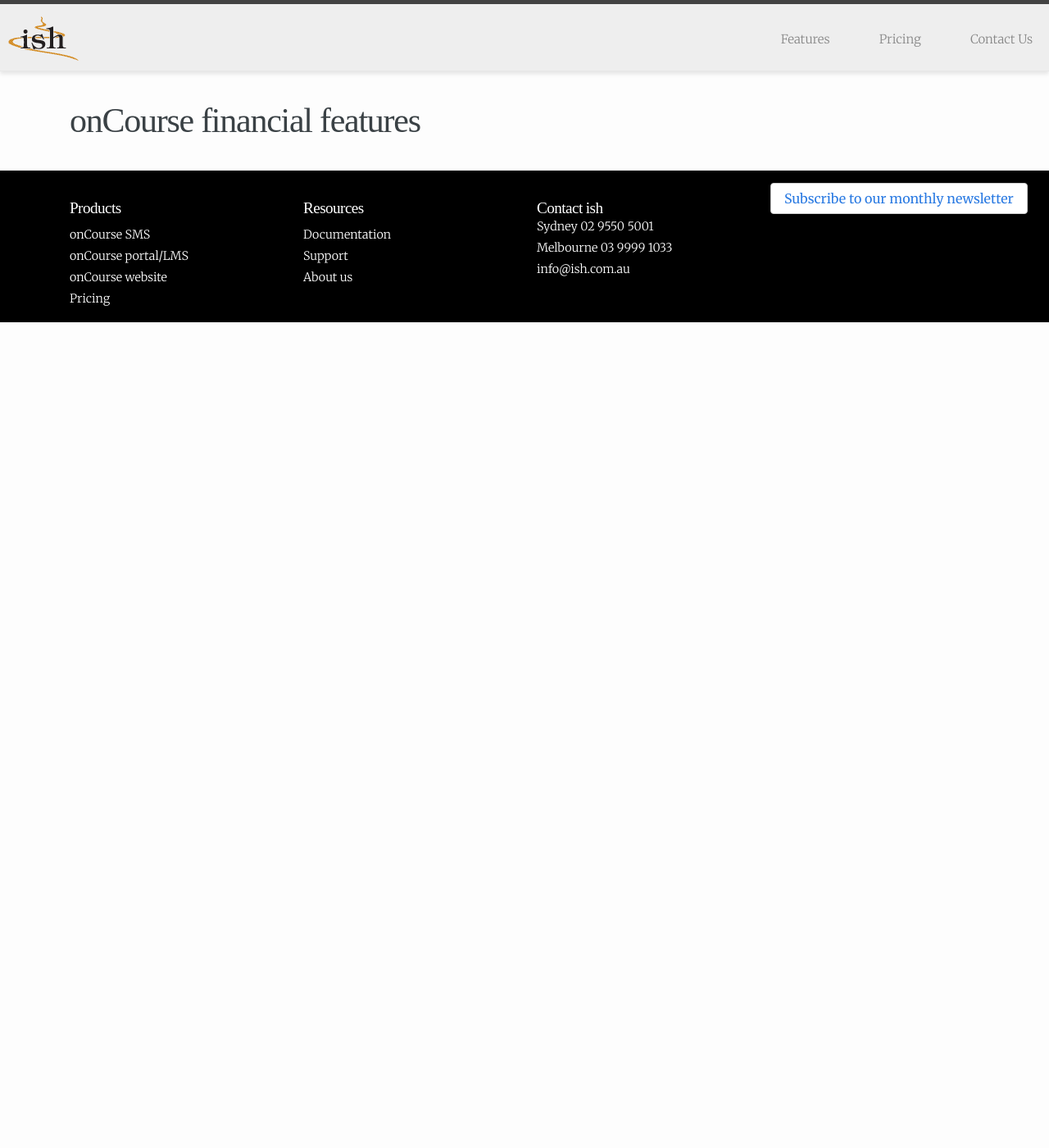
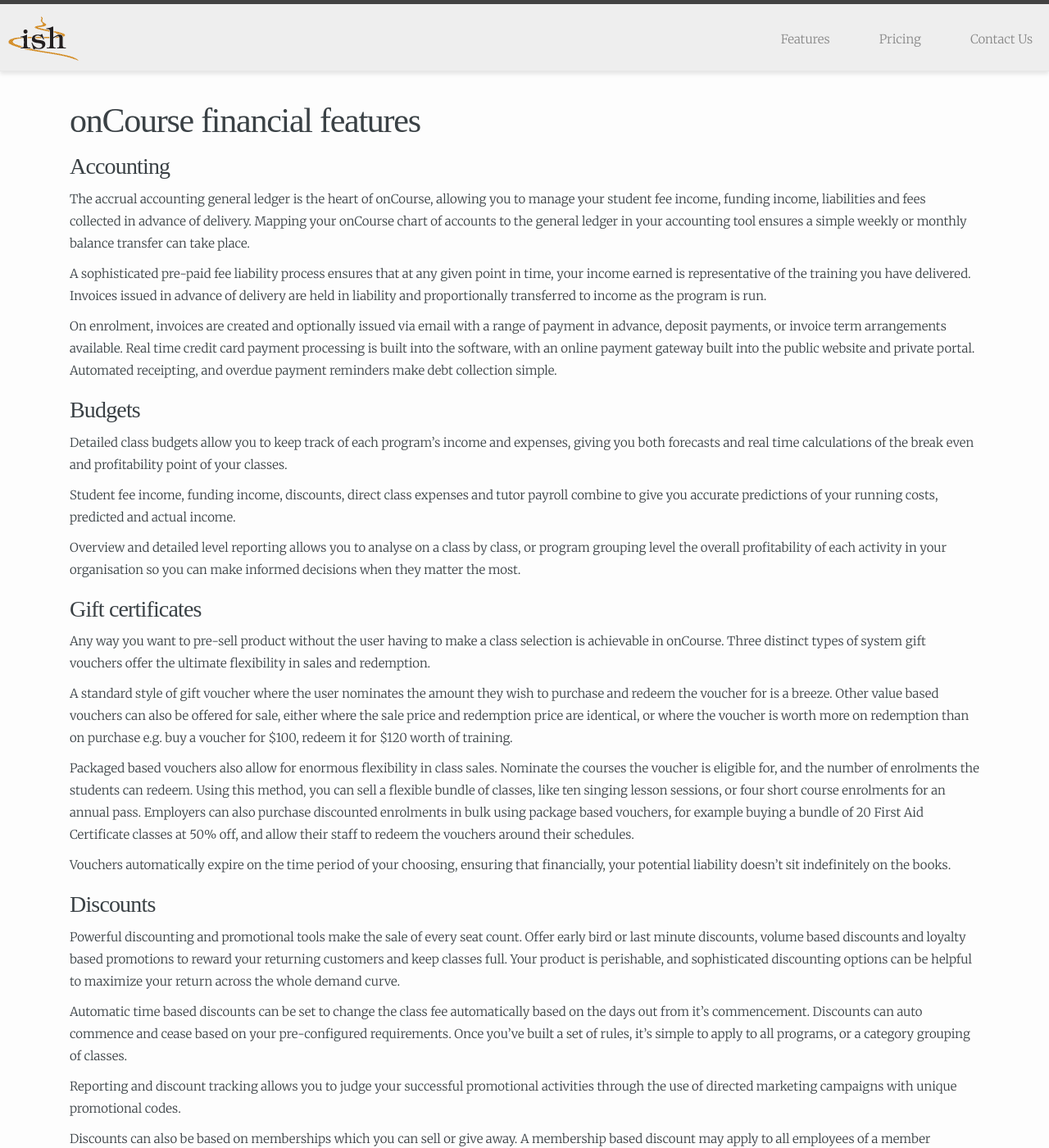
Before and after one commit to stephenmcilwaine/website, a Jekyll site: the page built from features/financial.md, in a window 1280 px wide and 1400 px high. Shown: the whole window at 82% size. Built offline with Jekyll 4.4.1, drawn with Linux system fonts in a browser that asks for light colours; some web fonts are replaced; some of the changed text lies outside the part shown.

Commit message:
Merge all the financial pages into one.

```diff
--- a/_config.yml
+++ b/_config.yml
@@ -12,6 +12,9 @@
 markdown: kramdown
 exclude: ['README.md', 'Gemfile.lock', 'Gemfile']
 
+kramdown:
+  auto_ids: true # Auto-generate ID's for headings
+
 sass:
   style: compressed
   sass_dir: assets/css/_sass
--- /dev/null
+++ b/features/financial.md
@@ -0,0 +1,120 @@
+---
+layout: page
+title: onCourse financial features
+permalink: /features/financial
+---
+
+
+### Accounting
+
+The accrual accounting general ledger is the heart of onCourse, allowing you to manage your student fee income, funding income, liabilities and fees collected in advance of delivery. Mapping your onCourse chart of accounts to the general ledger in your accounting tool ensures a simple weekly or monthly balance transfer can take place.
+
+A sophisticated pre-paid fee liability process ensures that at any given point in time, your income earned is representative of the training you have delivered. Invoices issued in advance of delivery are held in liability and proportionally transferred to income as the program is run.
+
+On enrolment, invoices are created and optionally issued via email with a range of payment in advance, deposit payments, or invoice term arrangements available. Real time credit card payment processing is built into the software, with an online payment gateway built into the public website and private portal. Automated receipting, and overdue payment reminders make debt collection simple.
+
+### Budgets
+
+Detailed class budgets allow you to keep track of each program's income and expenses, giving you both forecasts and real time calculations of the break even and profitability point of your classes.
+
+Student fee income, funding income, discounts, direct class expenses and tutor payroll combine to give you accurate predictions of your running costs, predicted and actual income.
+
+Overview and detailed level reporting allows you to analyse on a class by class, or program grouping level the overall profitability of each activity in your organisation so you can make informed decisions when they matter the most.
+
+
+### Gift certificates
+
+Any way you want to pre-sell product without the user having to make a class selection is achievable in onCourse. Three distinct types of system gift vouchers offer the ultimate flexibility in sales and redemption.
+
+A standard style of gift voucher where the user nominates the amount they wish to purchase and redeem the voucher for is a breeze. Other value based vouchers can also be offered for sale, either where the sale price and redemption price are identical, or where the voucher is worth more on redemption than on purchase e.g. buy a voucher for $100, redeem it for $120 worth of training.
+
+Packaged based vouchers also allow for enormous flexibility in class sales. Nominate the courses the voucher is eligible for, and the number of enrolments the students can redeem. Using this method, you can sell a flexible bundle of classes, like ten singing lesson sessions, or four short course enrolments for an annual pass. Employers can also purchase discounted enrolments in bulk using package based vouchers, for example buying a bundle of 20 First Aid Certificate classes at 50% off, and allow their staff to redeem the vouchers around their schedules.
+
+Vouchers automatically expire on the time period of your choosing, ensuring that financially, your potential liability doesn't sit indefinitely on the books.
+
+
+### Discounts
+
+Powerful discounting and promotional tools make the sale of every seat count. Offer early bird or last minute discounts, volume based discounts and loyalty based promotions to reward your returning customers and keep classes full. Your product is perishable, and sophisticated discounting options can be helpful to maximize your return across the whole demand curve.
+
+Automatic time based discounts can be set to change the class fee automatically based on the days out from it's commencement. Discounts can auto commence and cease based on your pre-configured requirements. Once you've built a set of rules, it's simple to apply to all programs, or a category grouping of classes.
+
+Reporting and discount tracking allows you to judge your successful promotional activities through the use of directed marketing campaigns with unique promotional codes.
+
+Discounts can also be based on memberships which you can sell or give away. A membership based discount may apply to all employees of a member employer, of for the families of your own employees.
+
+Discounts also allow the creation of classes with multiple student fee charges, where government funding and student type dictate the one of many fee options applicable. Discounts schemes which can be created and assigned to multiple programs, with class level overrides offer the ultimate flexibility in grouping, reporting and managing all the price points you offer.
+
+### Invoices
+
+All enrolments, all invoiced, all of the time. No more random mismatches between payments, invoices, debtors and credit, just one smooth process from beginning to end.
+
+When a student is loaded into Quick Enrol, their outstanding account balance is loaded right along with them, so before you even choose their next enrolment, you can confirm if they have paid for their last one.
+
+At the point of sale, invoices can be issued to the student directly, or to a third party, like an employer or agent. Should for any reason the students enrolment be canceled, the credit and optional payment reversal will go back to the person or company who paid for it.
+
+Each company you invoice can have individual payment terms, and companies or individuals can have payment plan applied to their invoice.
+
+Invoices can be paid for at time time of sale, through the real time credit card processing gateway or via any other method you allow.
+
+Compliance with tax law ensures each item shows it's taxable amount, with a total tax summary in the invoice total.
+
+Automated emails at the end of the enrolment process send the invoice and payment receipt to the debtor, and the enrolment confirmation to the student if they are one and the same, or different contacts. Automatic remittance instructions can be included for unpaid invoices, with a link to your online payment portal and/or EFT instructions for bank transfers.
+
+
+### Payment plans
+
+Meet your RTO compliance requirements and offer payment flexibility for your students with your choice of payment options.
+
+Many short course providers require payment in full for enrolments under a nominated value, however if you wish to allow zero upfront payment for online enrolments, you can simply offer a two part payment plan which requires full payment on class commencement.
+
+For enrolments of sufficient value, a pre-defined payment plan can be put in place with regular payments scheduled for a manageable amount. Students who miss a payment will be sent an automatic reminder to pay with a link to the payment gateway where they can process their payment themselves.
+
+Aged debtor reporting allows you to keep track of you students on payment plans and ensure they are meeting their commitments.
+
+
+
+### Debtors
+
+Say hello to your new automated debtor management system, and say goodbye to time wasting payment processing and identification efforts.
+
+onCourse is your point of sale system for everything enrolment and training related. All student enrolment fees, custom training company invoices, sales of textbooks, uniforms and learning material sales, and their payments, are handled in one place.
+
+On enrolment, invoices are generated for every purchase. Invoices can be paid for at the time of purchase, using the built in real time credit card processing gateway, deposits can be taken and pre-scheduled payment plans enacted.
+
+Employers can book a group of their staff into a selection of training programs in a single invoice and payment process. CorporatePasses allow pre-agreed online enrolment at corporate rates, using a special code that can be distributed to staff, while centrally invoicing HR.
+
+Overdue payment amounts for unpaid invoices, or missed payment plan payments send automatic reminders with a link to portal gateway payment tool, allowing debtors to view and print their invoice and payment history and pay by credit card.
+
+Payment via other methods is also available, with automatic and manual banking options, and simple tools for payment reconciliation against your bank account.
+
+Should pre-paid enrolments be canceled, a transfer wizard allows you to allocate the payment to a new enrolment for the same student, or a different attendee if needed. PCI-DSS compliant reversals back to credit cards processed through onCourse are also available, without the need to store payer credit card details in the software.
+
+### Currency
+
+Built for Australian and overseas markets, onCourse allows you to select your currency of choice and build in your own tax rates, like Australia's own GST or international VAT and other sales taxes.
+
+Sales taxes are posted to a liability account in the general ledger, ensuring that for all financial calculations only the portion of your total cost of sale that is your income, is used to calculate your program profitability.
+
+With full unicode character support, course descriptions, student emails and other internal text can also be written in the language of your choice.
+
+
+
+### Payroll
+
+An important aspect of your class viability is the cost of staff, and be they employees or contractors, onCourse can record their rates of pay and using this data, not only calculate the expenses involved in delivering a single class, but also calculate the weekly, fortnightly or monthly payroll for all your trainers.
+
+onCourse ties together your class schedules with a tutor roster and pay rates. Each tutor role can have predefined default rate, and allows fr rollover dates for pay rate changes. Payroll can be calculated per hour, per session, per student or as a fixed amount. A per enrolment bonus can be included as can additional allowances or rates for preparation or assessment marking.
+
+Once training is delivered, onCourse handles flexible pay cycles to generate and then authorise each pay, along with custom pay lines. You can then export the final payroll data into Xero, MYOB other payroll processing system of your choice for final tax and super calculations.
+
+
+### Integration
+
+onCourse exports financial data in a variety of flexible ways, allowing easy integration with financial tools such as MYOB, XERO, QuickBooks or more enterprise based SAP or custom solutions.
+
+The general ledger at the heart of the onCourse finance system can be set up to match your chart of accounts, for the easy journaling of data between the two systems.
+
+Line by line transactional data, or period summary data can be exported from onCourse on an automatic schedule and imported into your financial tool automatically or manually depending on your preferences.
+
+Banking and reconciliation, summary trial balances, month end period reporting and locking makes onCourse a neat match for your favourite financial processes.
```
Also changed, not shown: features/Financial/accounting.md (deleted, +0 -11 lines), features/Financial/budgeting.md (deleted, +0 -11 lines), features/Financial/currency.md (deleted, +0 -11 lines), features/Financial/debtors.md (deleted, +0 -19 lines), features/Financial/discounts.md (deleted, +0 -15 lines), features/Financial/gift_vouchers.md (deleted, +0 -13 lines), features/Financial/index.md (deleted, +0 -5 lines), features/Financial/integration.md (deleted, +0 -13 lines), features/Financial/invoices.md (deleted, +0 -19 lines), features/Financial/payment_plans.md (deleted, +0 -13 lines), features/Financial/payroll.md (deleted, +0 -11 lines), features/index.md (+3 -0 lines).
